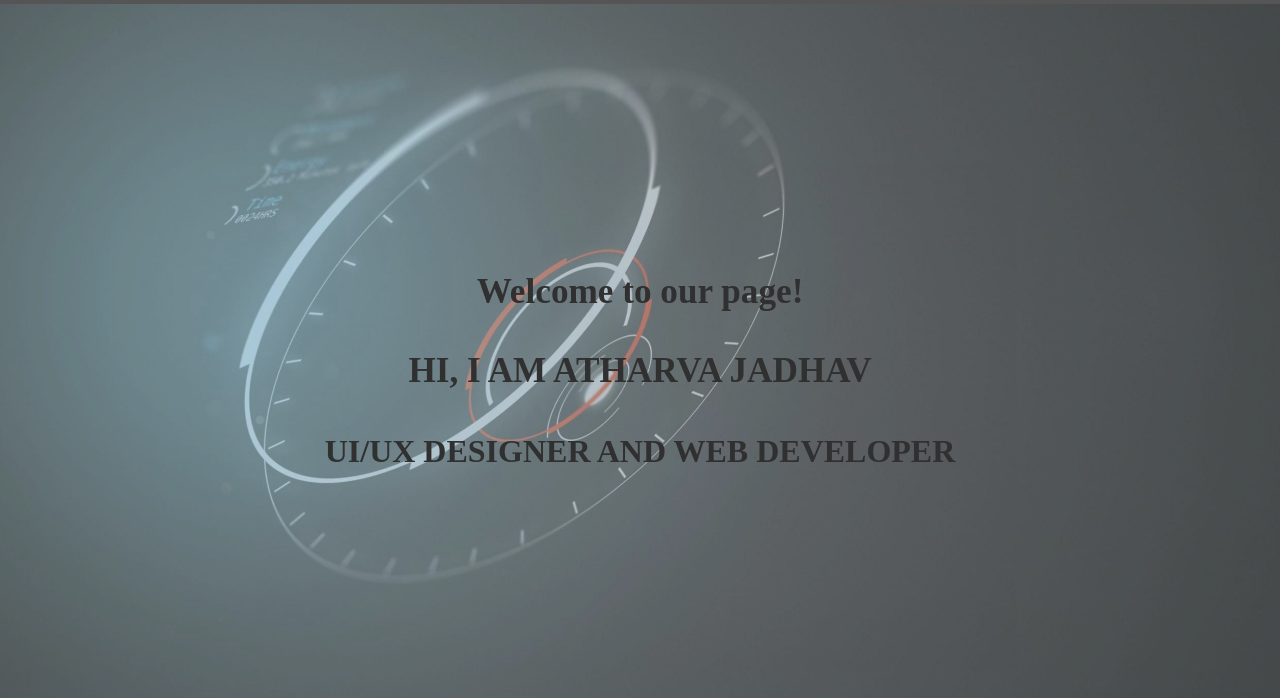
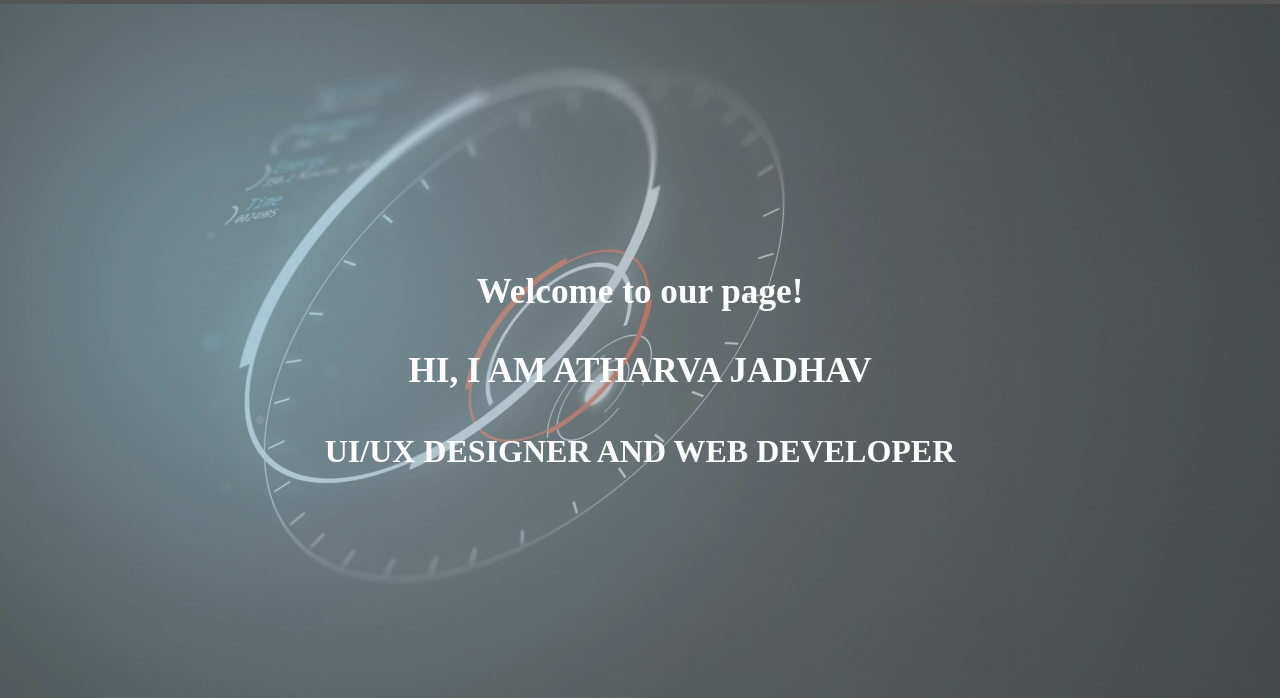
Before and after one commit to theknownn/Portfolio, a plain HTML site: page index.html in a window 1280 px wide. Shown: the part 92-790 px from the top of the page. Drawn offline with Linux system fonts and the light colour scheme.

Commit message:
Update index.html

```diff
--- a/index.html
+++ b/index.html
@@ -63,13 +63,13 @@ nav a:hover {
     }
     .home-section h2{
         opacity: 2.0;
-        color:rgb(0, 0, 0);
+        color:white;
         font-size: 2.2rem;
         margin-bottom: 10px;
     }
     .home-section p{
         opacity: 2.0;
-        color: black;
+        color: white;
         font-size: 2rem;
     }
     .about-section{
```
